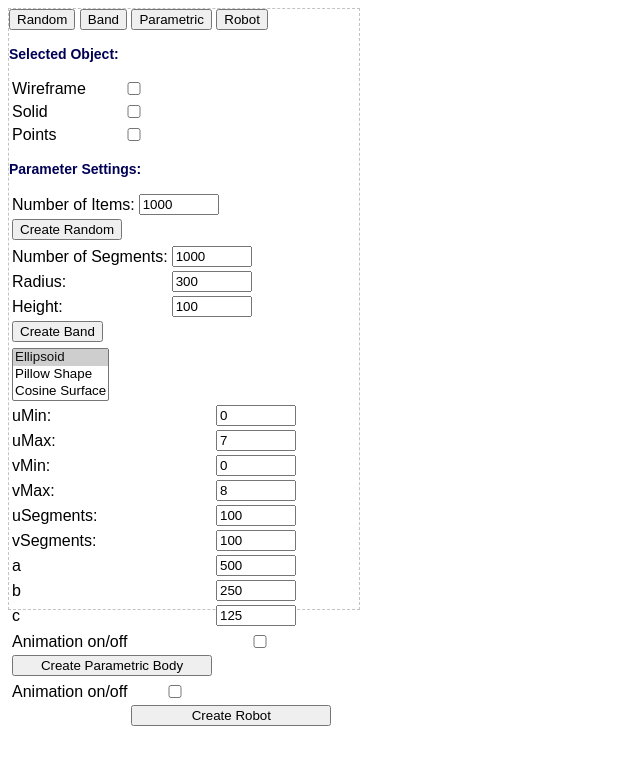
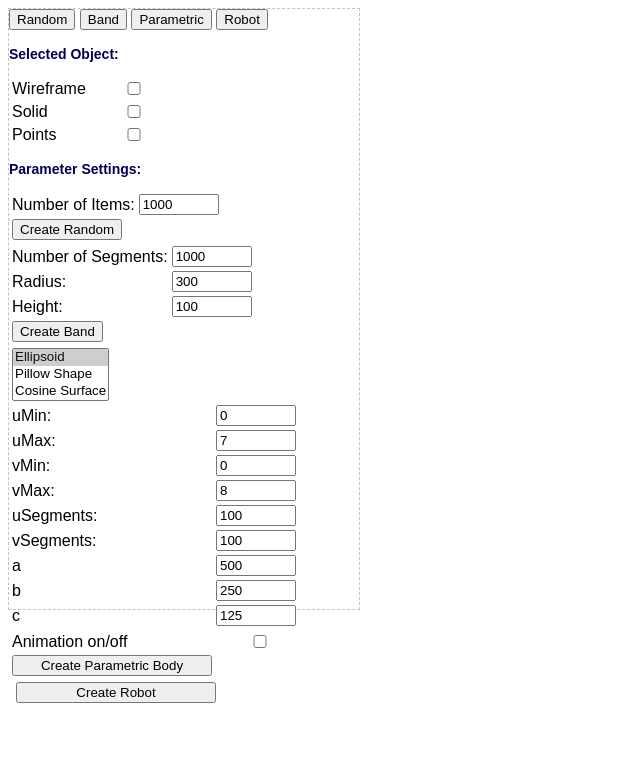
Before and after one commit to n00bst3r/Computergrafik-2, a plain HTML site: page cg-a02.1-surfaces/index.html in a window 1280 px wide. Shown: the whole page, without its empty margins (0-640 px from the left). Drawn offline with Linux system fonts and the light colour scheme; files that its build step writes are made by us from their sources; a script that the page names is missing.

Commit message:
last changes

```diff
--- a/cg-a02.1-surfaces/index.html
+++ b/cg-a02.1-surfaces/index.html
@@ -154,10 +154,7 @@
         </table>
         <table id="robotParamField">
             <!-- Things needed for Robot.. -->
-            <tr>
-                <td><label for="animationCheck">Animation on/off</label></td>
-                <td><input type="checkbox" id="animationCheck"></td>
-            </tr>
+
             <tr>
                 <td>
                 <td><button id="btnNewRobot"   type="button" style="width:200px;"  >Create Robot</button></td>
--- a/cg-a02.1-surfaces/scene/scene.js
+++ b/cg-a02.1-surfaces/scene/scene.js
@@ -24,6 +24,7 @@ define(["three", "util", "shaders", "BufferGeometry", "random", "band"],
 
             // the scope of the object instance
             var scope = this;
+
 
             scope.renderer = renderer;
             scope.t = 0.0;
@@ -133,7 +134,7 @@ define(["three", "util", "shaders", "BufferGeometry", "random", "band"],
                 scope.scene.add( scope.currentMesh );
 
             }
-            //TODO Hier wird die Mesh(Roboter) uebergeben.
+
             this.addMesh = function(robotMesh){
                 scope.scene.add(robotMesh);
             }
@@ -148,6 +149,8 @@ define(["three", "util", "shaders", "BufferGeometry", "random", "band"],
                 scope.renderer.render(scope.scene, scope.camera);
 
             };
+
+
         };
 
 
```
